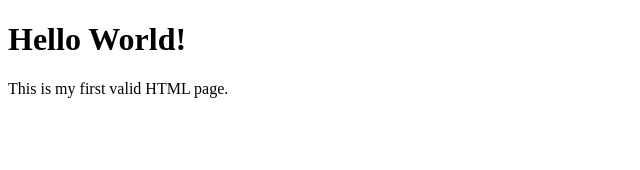
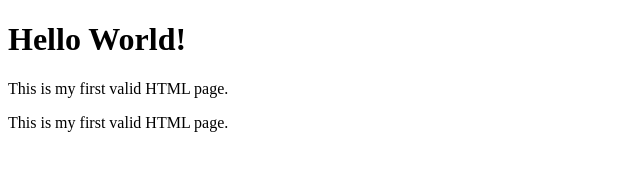
Before and after one commit to thatchrisdev/My_First_Portfolio, a plain HTML site: page base_index.html in a window 1280 px wide. Shown: the whole page, without its empty margins (0-640 px from the left). Drawn offline with Linux system fonts and the light colour scheme.

Commit message:
Add valid base_index.html structure

```diff
--- a/base_index.html
+++ b/base_index.html
@@ -7,5 +7,6 @@
 <body>
     <h1>Hello World!</h1>
     <p>This is my first valid HTML page.</p>
+    <p>This is my first valid HTML page.</p>
 </body>
 </html>
```
